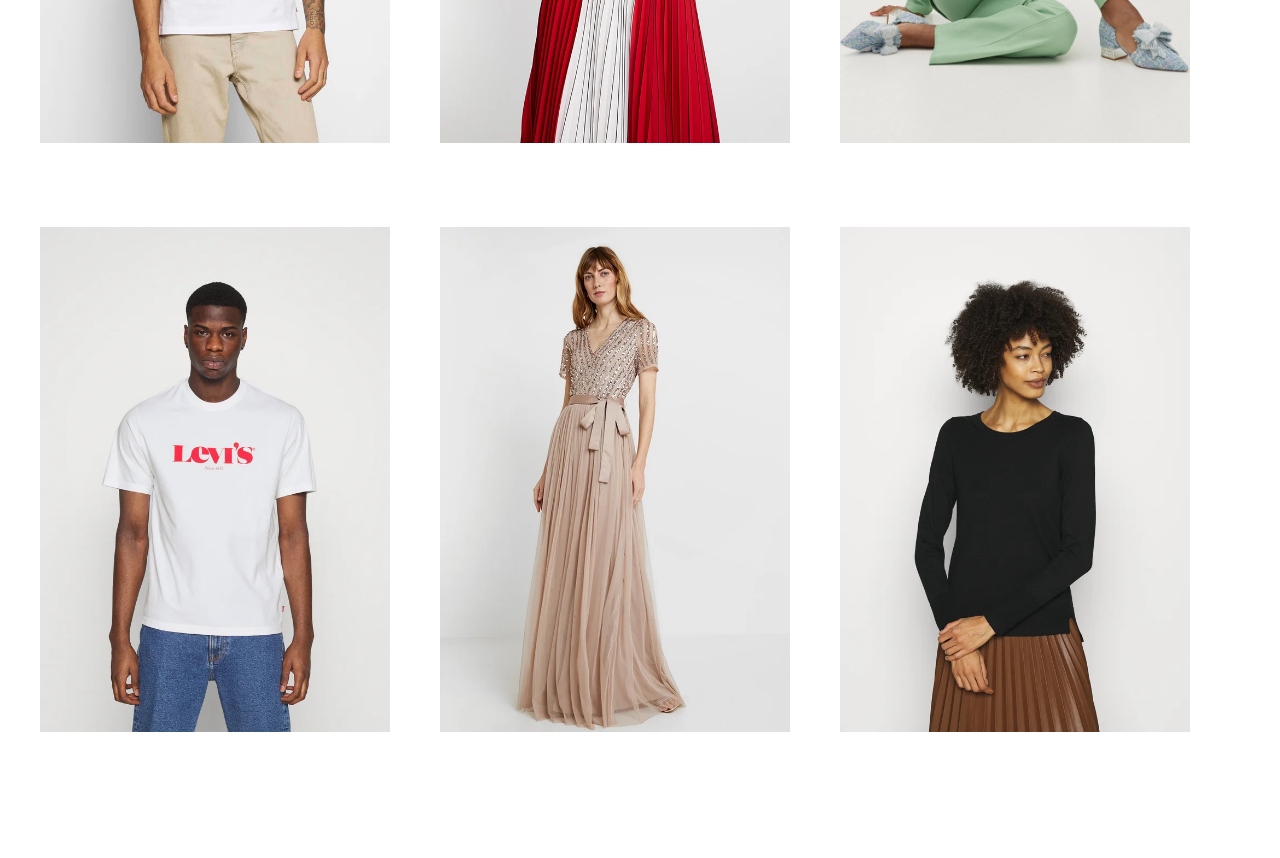
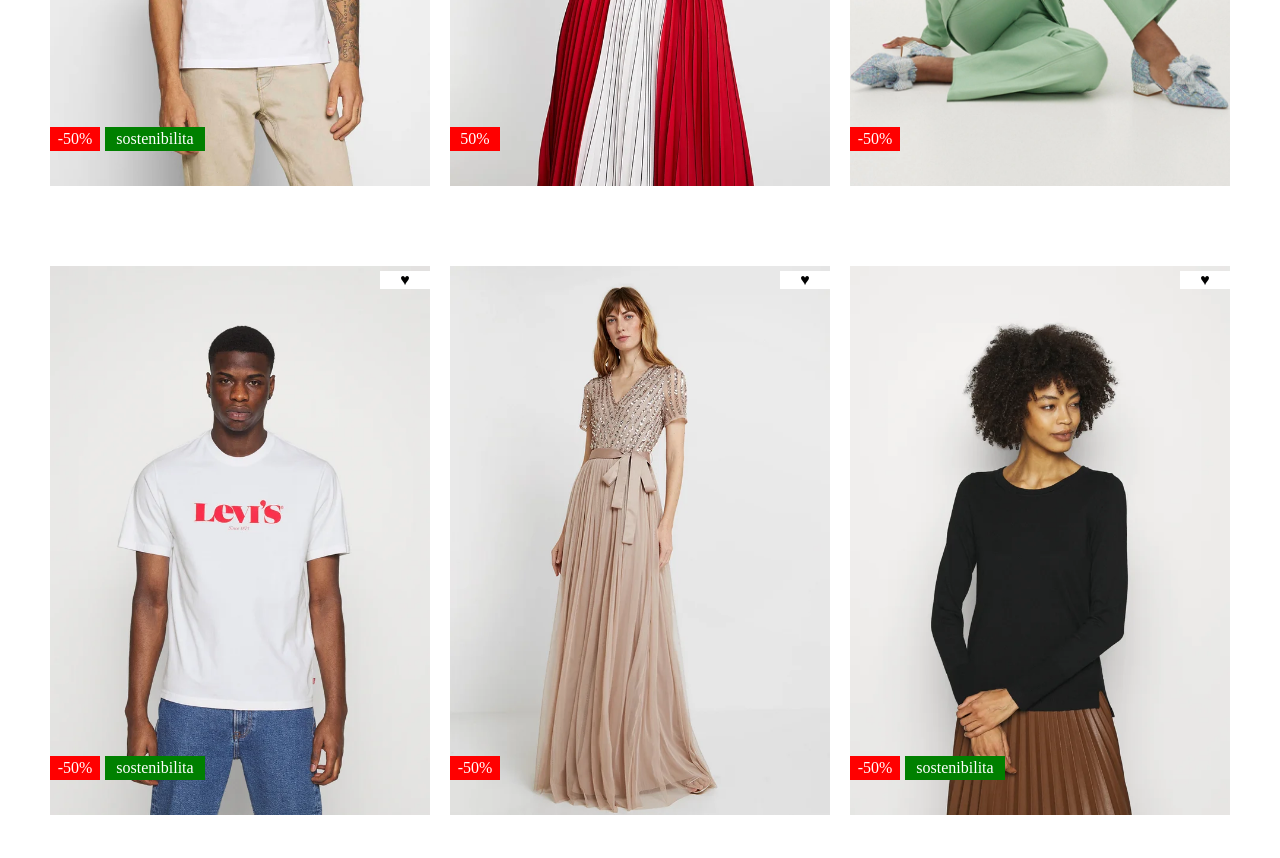
Before and after one commit to FraBona/html-css-boolando, a plain HTML site: page index.html in a window 1280 px wide. Shown: the part 540-1398 px from the top of the page. Before the commit the page ends 1366 px from the top, so only its background shows below. Drawn offline with Linux system fonts and the light colour scheme.

Commit message:
commit-span-hover

```diff
--- a/css/main.css
+++ b/css/main.css
@@ -38,9 +38,12 @@ ul, li{
   padding: 50px 0px;
 }
 
+.card{
+  padding: 40px 10px;
+}
+
 .img-person{
-  max-width: 350px;
-  padding: 40px 0;
+  width: 100%;
 }
 
 figure > img{
@@ -54,11 +57,49 @@ figure > img{
 }
 
 .heart-icon{
+  display: inline-block;
+  text-align: center;
+  width: 50px;
+  background-color: rgb(255, 255, 255);
   position: absolute;
-  top: 0px;
+  top: 5px;
   right: 0px;
 }
 
+.discount
+{
+  display: inline-block;
+  text-align: center;
+  width: 50px;
+  background-color: rgb(255, 0, 0);
+  color: white;
+  padding: 3px;
+  position: absolute;
+  bottom: 35px;
+}
+
+.green-rectangle{
+  display: inline-block;
+  text-align: center;
+  width: 100px;
+  background-color: rgb(0, 128, 0);
+  color: white;
+  padding: 3px;
+  position: absolute;
+  bottom: 35px;
+  left: 55px;
+}
+
+.top-img{
+  position: absolute;
+  left: 0;
+  top: 0;
+  opacity: 0;
+}
+
+.top-img:hover{
+  opacity: 1;
+}
 
 
 
--- a/index.html
+++ b/index.html
@@ -37,24 +37,76 @@
             <div class="card">
               <figure class="card__image">
                 <img src="./img/img/1.webp" alt="" class="img-person">
+                <img src="./img/img/1b.webp" alt="" class="top-img">
+                <div>
                   <span class="heart-icon">&hearts;</span>
+                  <span class="discount">-50%</span>
+                  <span class="green-rectangle">sostenibilita</span>
+                </div>
               </figure>
             </div>
           </div>
           <div class="col-4">
+            <div class="card">
+              <figure class="card__image">
                 <img src="./img/img/2.webp" alt="" class="img-person">
+                <img src="./img/img/2b.webp" alt="" class="top-img">
+                <div>
+                  <span class="heart-icon">&hearts;</span>
+                  <span class="discount">50%</span>
+                </div>
+              </figure>
+            </div>
           </div>
           <div class="col-4">
+            <div class="card">
+              <figure class="card__image">
                 <img src="./img/img/3.webp" alt="" class="img-person">
+                <img src="./img/img/3b.webp" alt="" class="top-img">
+                <div>
+                  <span class="heart-icon">&hearts;</span>
+                  <span class="discount">-50%</span>
+                </div>
+              </figure>
+            </div>
           </div>
           <div class="col-4">
+            <div class="card">
+              <figure class="card__image">
                 <img src="./img/img/4.webp" alt="" class="img-person">
+                <img src="./img/img/4b.webp" alt="" class="top-img">
+                <div>
+                  <span class="heart-icon">&hearts;</span>
+                  <span class="discount">-50%</span>
+                  <span class="green-rectangle">sostenibilita</span>
+                </div>
+              </figure>
+            </div>
           </div>
           <div class="col-4">
+            <div class="card">
+              <figure class="card__image">
                 <img src="./img/img/5.webp" alt="" class="img-person">
+                <img src="./img/img/5b.webp" alt="" class="top-img">
+                <div>
+                  <span class="heart-icon">&hearts;</span>
+                  <span class="discount">-50%</span>
+                </div>
+              </figure>
+            </div>
           </div>
           <div class="col-4">
+            <div class="card">
+              <figure class="card__image">
                 <img src="./img/img/6.webp" alt="" class="img-person">
+                <img src="./img/img/6b.webp" alt="" class="top-img">
+                <div>
+                  <span class="heart-icon">&hearts;</span>
+                  <span class="discount">-50%</span>
+                  <span class="green-rectangle">sostenibilita</span>
+                </div>
+              </figure>
+            </div>
           </div>
         </div>
       </div>
```
Lines whose indentation alone changed are shown as unchanged.
